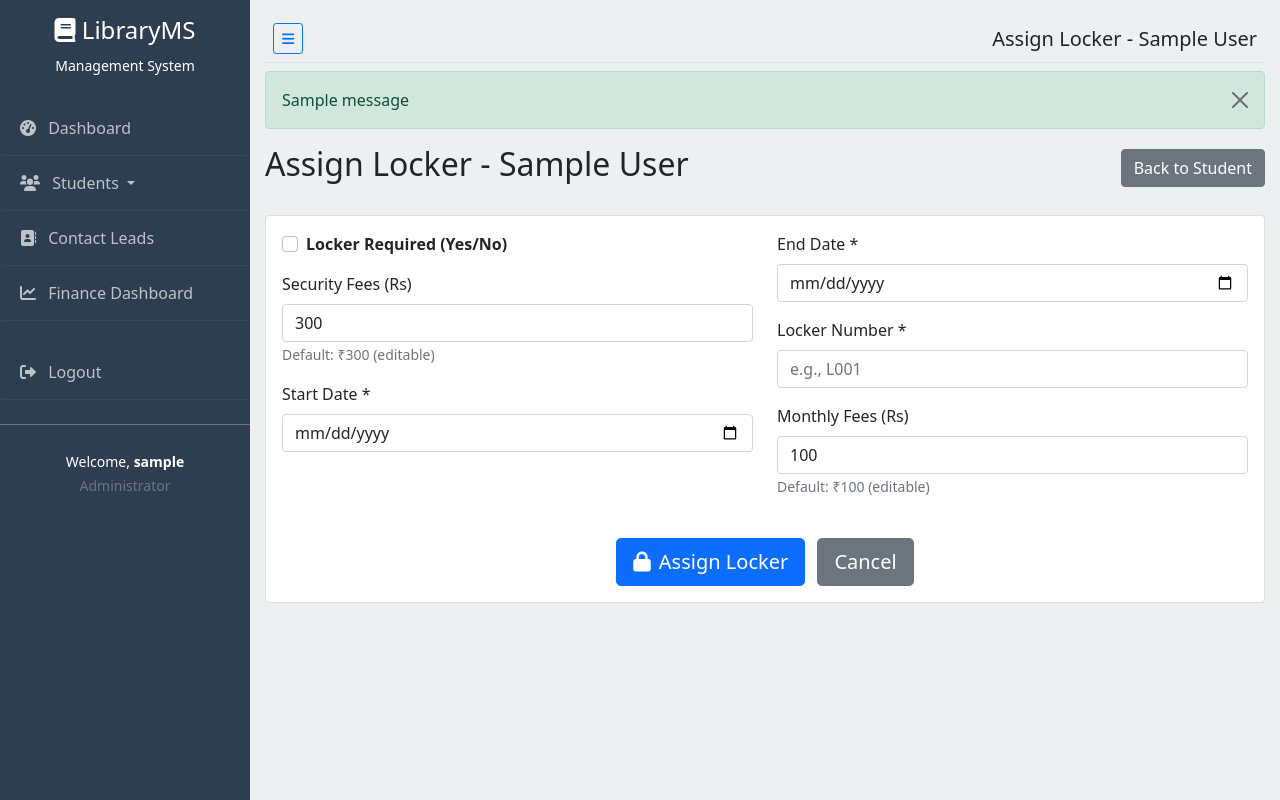
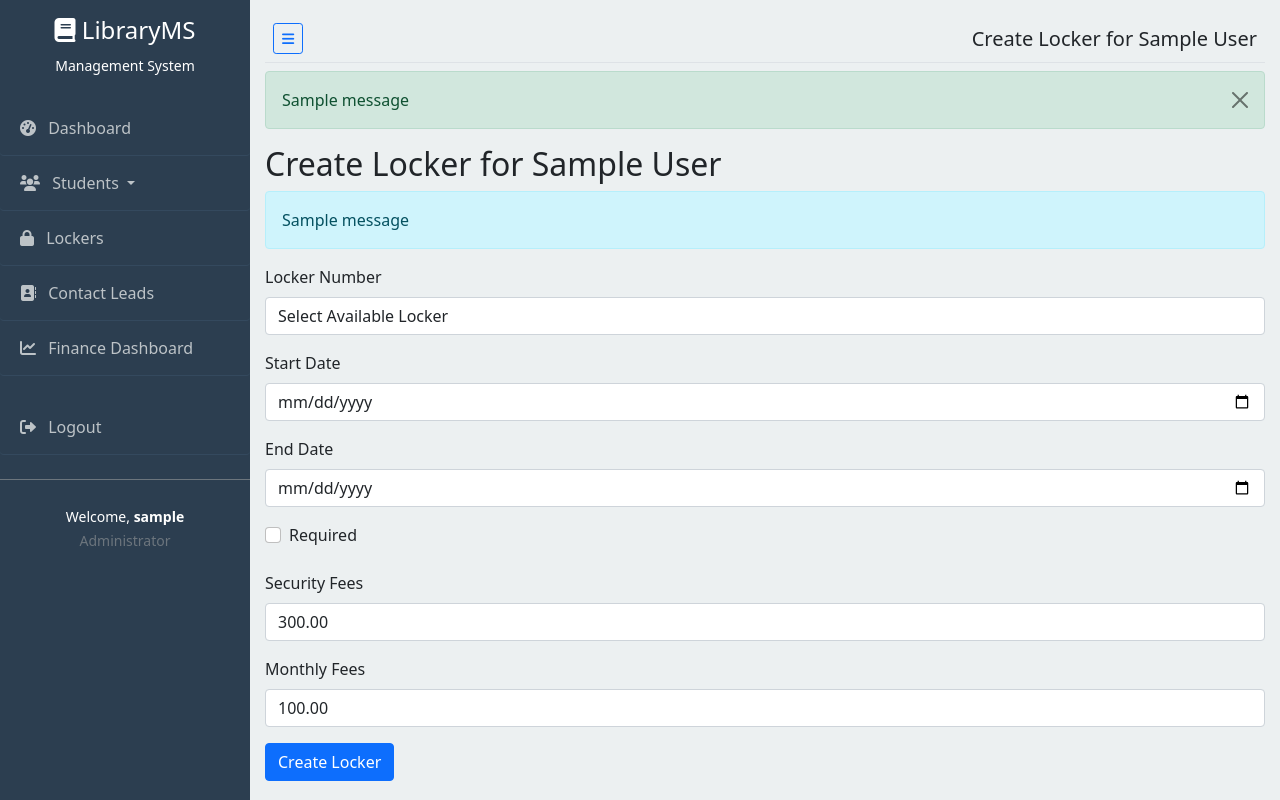
Before and after one commit to aditya-singh200229/Pathshala, a Django app: page /students/1/locker/ in a window 1280 px wide. Run offline with Django 5.2, Linux system fonts and the light colour scheme; a user stored in the database is signed in; tables that the repository leaves empty hold one stand-in row (values such as "Sample post"); one stand-in notice (Sample message) is shown.

Commit message:
locker feature added

```diff
--- a/students/urls.py
+++ b/students/urls.py
@@ -20,5 +20,6 @@
     path('leads/', views.contact_leads, name='contact_leads'),
     path('finance/', views.finance_dashboard, name='finance_dashboard'),
     path('students/export-csv/', views.export_students_csv, name='export_students_csv'),
-
+    path('add-locker/', views.add_locker, name='add_locker'),
+    path('lockers/', views.lockers_list, name='lockers_list'),
 ]
--- a/students/views.py
+++ b/students/views.py
@@ -6,7 +6,7 @@
 from django.db.models import Sum, Count, Q
 from datetime import datetime, timedelta
 from django.utils.timezone import now
-from .models import Student, Admission, Locker, Payment, ContactLead
+from .models import Student, Admission, Locker, Payment, ContactLead, TotalLockers
 from django.core.paginator import Paginator
 import csv
 from django.core.serializers.json import DjangoJSONEncoder
@@ -58,9 +58,8 @@
 def students_list(request):
     filter_type = request.GET.get('filter', 'all')
     search_query = request.GET.get('q', '')
-    hours_filter = request.GET.get('hours', '')  # New filter for admission hours
+    hours_filter = request.GET.get('hours', '')
 
-    # --- Filter logic ---
     if filter_type == 'active':
         students = Student.objects.filter(status='Active')
     elif filter_type == 'inactive':
@@ -74,23 +73,19 @@
     else:
         students = Student.objects.all()
 
-    # --- Hours filter logic ---
     if hours_filter:
         students = students.filter(admissions__hours=hours_filter).distinct()
 
-    # --- Search logic ---
     if search_query:
         students = students.filter(
             Q(id__icontains=search_query) |
             Q(name__icontains=search_query)
         )
 
-    # --- Pagination logic ---
-    paginator = Paginator(students, 10)  # 10 students per page
+    paginator = Paginator(students, 10)
     page_number = request.GET.get('page', 1)
     page_obj = paginator.get_page(page_number)
 
-    # Preserve query params in pagination (so filter + search + hours remains)
     query_params = request.GET.copy()
     if 'page' in query_params:
         del query_params['page']
@@ -197,10 +192,7 @@
 
     if request.method == 'POST':
         try:
-            # Check for existing admission and delete it
             Admission.objects.filter(student=student).delete()
-
-            # Create new admission
             admission = Admission.objects.create(
                 student=student,
                 start_date=request.POST['start_date'],
@@ -225,21 +217,26 @@
 
     if request.method == 'POST':
         try:
+            locker_number = request.POST['locker_number']
+            total_locker = get_object_or_404(TotalLockers, locker_number=locker_number, is_available=True)
             locker = Locker.objects.create(
                 student=student,
+                total_locker=total_locker,
                 required=request.POST.get('required') == 'on',
                 security_fees=request.POST.get('security_fees', 300.00),
                 start_date=request.POST['start_date'],
                 end_date=request.POST['end_date'],
-                locker_number=request.POST['locker_number'],
                 monthly_fees=request.POST.get('monthly_fees', 100.00)
             )
             messages.success(request, 'Locker assigned successfully!')
             return redirect('student_detail', student_id=student.id)
+        except TotalLockers.DoesNotExist:
+            messages.error(request, 'Selected locker is not available.')
         except Exception as e:
             messages.error(request, f'Error creating locker: {str(e)}')
 
-    context = {'student': student}
+    available_lockers = TotalLockers.objects.filter(is_available=True)
+    context = {'student': student, 'available_lockers': available_lockers}
     return render(request, 'lockers/create.html', context)
 
 @login_required
@@ -252,7 +249,6 @@
             locker.security_fees = request.POST.get('security_fees', 300.00)
             locker.start_date = request.POST['start_date']
             locker.end_date = request.POST['end_date']
-            locker.locker_number = request.POST['locker_number']
             locker.monthly_fees = request.POST.get('monthly_fees', 100.00)
 
             locker.save()
@@ -353,7 +349,6 @@
 
 @login_required
 def finance_dashboard(request):
-    # Monthly revenue calculation
     today = datetime.now()
     current_month_start = today.replace(day=1)
     last_month_start = (current_month_start - timedelta(days=1)).replace(day=1)
@@ -367,13 +362,8 @@
         payment_date__lt=current_month_start
     ).aggregate(Sum('amount'))['amount__sum'] or 0
 
-    # Calculate percentage change
-    if last_month_revenue > 0:
-        percentage_change = ((current_month_revenue - last_month_revenue) / last_month_revenue) * 100
-    else:
-        percentage_change = 100 if current_month_revenue > 0 else 0
+    percentage_change = ((current_month_revenue - last_month_revenue) / last_month_revenue * 100) if last_month_revenue > 0 else (100 if current_month_revenue > 0 else 0)
 
-    # Revenue breakdown
     total_registration = Payment.objects.filter(payment_type='Registration').aggregate(Sum('amount'))['amount__sum'] or 0
     total_admission = Payment.objects.filter(payment_type='Admission').aggregate(Sum('amount'))['amount__sum'] or 0
     total_locker = Payment.objects.filter(payment_type='Locker').aggregate(Sum('amount'))['amount__sum'] or 0
@@ -381,7 +371,6 @@
 
     total_revenue = total_registration + total_admission + total_locker + total_monthly
 
-    # Recent payments
     recent_payments = Payment.objects.all()[:10]
 
     context = {
@@ -402,7 +391,6 @@
     search_query = request.GET.get('q', '')
     hours_filter = request.GET.get('hours', '')
 
-    # --- Filter logic ---
     if filter_type == 'active':
         students = Student.objects.filter(status='Active')
     elif filter_type == 'inactive':
@@ -416,33 +404,27 @@
     else:
         students = Student.objects.all()
 
-    # --- Hours filter logic ---
     if hours_filter:
         students = students.filter(admissions__hours=hours_filter).distinct()
 
-    # --- Search logic ---
     if search_query:
         students = students.filter(
             Q(id__icontains=search_query) |
             Q(name__icontains=search_query)
         )
 
-    # Prefetch related data to optimize queries
     students = students.prefetch_related('admissions', 'lockers', 'payments')
 
-    # Create the HttpResponse object with CSV header
     response = HttpResponse(content_type='text/csv')
     response['Content-Disposition'] = f'attachment; filename="students_export_{datetime.now().strftime("%Y%m%d_%H%M%S")}.csv"'
 
     writer = csv.writer(response)
-    # Write the header row
     writer.writerow([
         'ID', 'Name', 'Email', 'Mobile', 'Date of Birth', 'Aadhaar Number', 'Address',
         'Father Name', 'Mother Name', 'Parent Mobile', 'Registration Fees', 'Status',
         'Date Added', 'Photo URL', 'Admissions', 'Lockers', 'Payments'
     ])
 
-    # Write data rows
     for student in students:
         admissions_data = json.dumps([
             {
@@ -462,7 +444,7 @@
                 'security_fees': str(l.security_fees),
                 'start_date': l.start_date.strftime('%Y-%m-%d') if l.start_date else '',
                 'end_date': l.end_date.strftime('%Y-%m-%d') if l.end_date else '',
-                'locker_number': l.locker_number,
+                'locker_number': l.total_locker.locker_number,
                 'monthly_fees': str(l.monthly_fees)
             } for l in student.lockers.all()
         ], cls=DjangoJSONEncoder)
@@ -498,3 +480,49 @@
         ])
 
     return response
+
+@login_required
+def lockers_list(request):
+    search_query = request.GET.get('q', '')
+    assigned_lockers = Locker.objects.select_related('student', 'total_locker')
+    available_lockers = TotalLockers.objects.filter(is_available=True)
+
+    if search_query:
+        assigned_lockers = assigned_lockers.filter(
+            Q(student__name__icontains=search_query) |
+            Q(total_locker__locker_number__icontains=search_query)
+        )
+        available_lockers = available_lockers.filter(
+            locker_number__icontains=search_query
+        )
+
+    paginator_assigned = Paginator(assigned_lockers, 10)
+    page_number_assigned = request.GET.get('page_assigned', 1)
+    page_obj_assigned = paginator_assigned.get_page(page_number_assigned)
+
+    paginator_available = Paginator(available_lockers, 10)
+    page_number_available = request.GET.get('page_available', 1)
+    page_obj_available = paginator_available.get_page(page_number_available)
+
+    context = {
+        'assigned_lockers': page_obj_assigned,
+        'available_lockers': page_obj_available,
+        'search_query': search_query,
+    }
+    return render(request, 'lockers/list.html', context)
+
+
+@login_required
+def add_locker(request):
+    if request.method == 'POST':
+        try:
+            locker_number = request.POST['new_locker_number']
+            if TotalLockers.objects.filter(locker_number=locker_number).exists():
+                messages.error(request, 'Locker number already exists.')
+            else:
+                TotalLockers.objects.create(locker_number=locker_number, is_available=True)
+                messages.success(request, f'Locker {locker_number} added successfully!')
+            return redirect('lockers_list')
+        except Exception as e:
+            messages.error(request, f'Error adding locker: {str(e)}')
+    return redirect('lockers_list')
--- a/templates/base.html
+++ b/templates/base.html
@@ -114,7 +114,12 @@
                         </ul>
                     </div>
                 </li>
-
+                <li class="nav-item">
+                    <a href="{% url 'lockers_list' %}" class="nav-link">
+                        <i class="fas fa-lock me-2"></i>
+                        Lockers
+                    </a>
+                </li>
                 <li class="nav-item">
                     <a href="{% url 'contact_leads' %}" class="nav-link">
                         <i class="fas fa-address-book me-2"></i>
--- a/templates/lockers/create.html
+++ b/templates/lockers/create.html
@@ -1,67 +1,47 @@
 {% extends 'base.html' %}
 
-{% block title %}Assign Locker - {{ student.name }}{% endblock %}
+{% block title %}Create Locker for {{ student.name }}{% endblock %}
 
 {% block content %}
-<div class="d-flex justify-content-between align-items-center mb-4">
-    <h2>Assign Locker - {{ student.name }}</h2>
-    <a href="{% url 'student_detail' student.id %}" class="btn btn-secondary">Back to Student</a>
+<h2>Create Locker for {{ student.name }}</h2>
+{% if messages %}
+<div class="alert alert-info">
+    {% for message in messages %}
+    {{ message }}
+    {% endfor %}
 </div>
-
-<div class="card">
-    <div class="card-body">
+{% endif %}
 <form method="post">
     {% csrf_token %}
-
-            <div class="row">
-                <div class="col-md-6">
     <div class="mb-3">
-                        <div class="form-check">
-                            <input class="form-check-input" type="checkbox" id="required" name="required">
-                            <label class="form-check-label" for="required">
-                                <strong>Locker Required (Yes/No)</strong>
-                            </label>
+        <label for="locker_number" class="form-label">Locker Number</label>
+        <select name="locker_number" id="locker_number" class="form-control" required>
+            <option value="">Select Available Locker</option>
+            {% for locker in available_lockers %}
+                <option value="{{ locker.locker_number }}">{{ locker.locker_number }}</option>
+            {% endfor %}
+        </select>
     </div>
+    <div class="mb-3">
+        <label for="start_date" class="form-label">Start Date</label>
+        <input type="date" name="start_date" id="start_date" class="form-control" required>
     </div>
-
     <div class="mb-3">
-                        <label for="security_fees" class="form-label">Security Fees (Rs)</label>
-                        <input type="number" class="form-control" id="security_fees" name="security_fees" value="300" step="0.01">
-                        <small class="text-muted">Default: ₹300 (editable)</small>
+        <label for="end_date" class="form-label">End Date</label>
+        <input type="date" name="end_date" id="end_date" class="form-control" required>
     </div>
-
+    <div class="mb-3 form-check">
+        <input type="checkbox" name="required" id="required" class="form-check-input">
+        <label for="required" class="form-label">Required</label>
+    </div>
     <div class="mb-3">
-                        <label for="start_date" class="form-label">Start Date *</label>
-                        <input type="date" class="form-control" id="start_date" name="start_date" required>
+        <label for="security_fees" class="form-label">Security Fees</label>
+        <input type="number" name="security_fees" id="security_fees" class="form-control" value="300.00" step="0.01">
     </div>
+    <div class="mb-3">
+        <label for="monthly_fees" class="form-label">Monthly Fees</label>
+        <input type="number" name="monthly_fees" id="monthly_fees" class="form-control" value="100.00" step="0.01">
     </div>
-
-                <div class="col-md-6">
-                    <div class="mb-3">
-                        <label for="end_date" class="form-label">End Date *</label>
-                        <input type="date" class="form-control" id="end_date" name="end_date" required>
-                    </div>
-
-                    <div class="mb-3">
-                        <label for="locker_number" class="form-label">Locker Number *</label>
-                        <input type="text" class="form-control" id="locker_number" name="locker_number" required placeholder="e.g., L001">
-                    </div>
-
-                    <div class="mb-3">
-                        <label for="monthly_fees" class="form-label">Monthly Fees (Rs)</label>
-                        <input type="number" class="form-control" id="monthly_fees" name="monthly_fees" value="100" step="0.01">
-                        <small class="text-muted">Default: ₹100 (editable)</small>
-                    </div>
-                </div>
-            </div>
-
-            <div class="text-center mt-4">
-                <button type="submit" class="btn btn-primary btn-lg">
-                    <i class="fas fa-lock me-2"></i>Assign Locker
-                </button>
-                <a href="{% url 'student_detail' student.id %}" class="btn btn-secondary btn-lg ms-2">Cancel</a>
-            </div>
+    <button type="submit" class="btn btn-primary">Create Locker</button>
 </form>
-    </div>
-</div>
 {% endblock %}
```
Also changed, not shown: students/admin.py (+16 -3 lines), students/models.py (+29 -3 lines), templates/lockers/edit.html (+17 -50 lines), templates/lockers/list.html (added, +81 -0 lines), templates/pagination.html (added, +31 -0 lines), media/student_photos/lofi-girl-synthwave-3840x2160-14917_RMek1Ye.jpg (added), students/migrations/0001_initial.py. Lines whose indentation alone changed are shown as unchanged.
